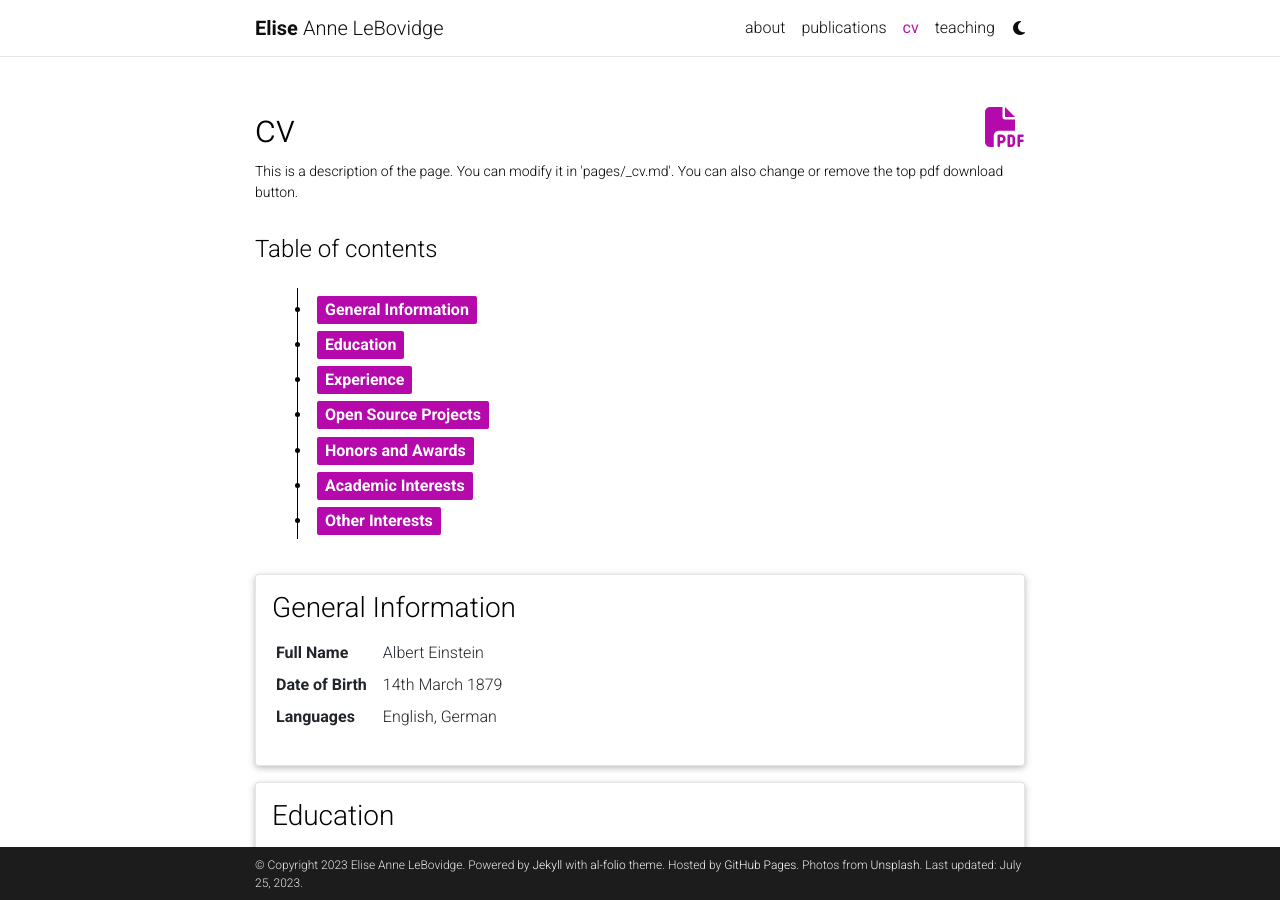
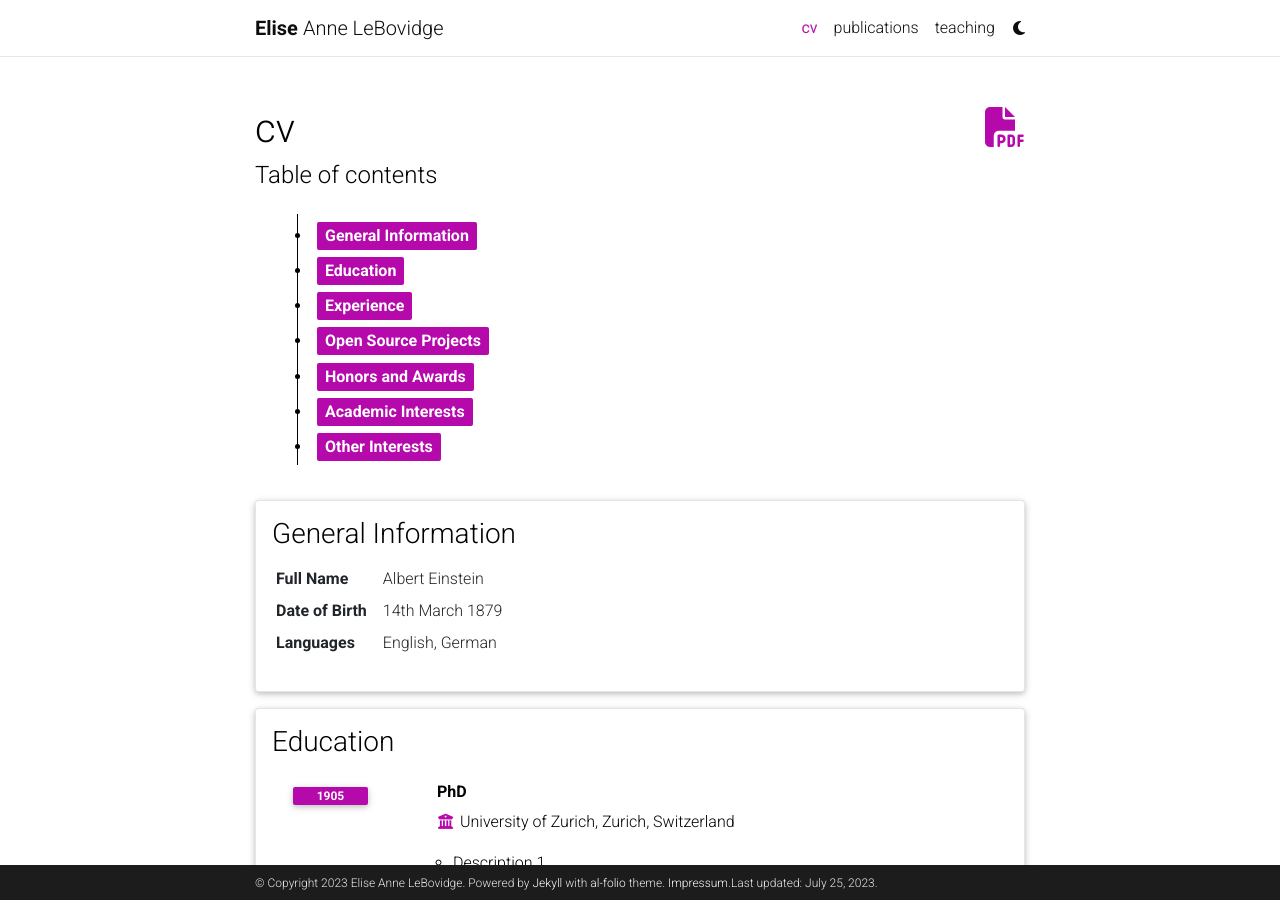
Before and after one commit to eliselebovidge/eliselebovidge.github.io, a Jekyll site: the page built from _pages/cv.md, in a window 1280 px wide and 900 px high. Built offline with Jekyll 4.4.1, drawn with Linux system fonts in a browser that asks for light colours; comment, search, counter and statistics services are not loaded; a style sheet for code colours, icons or effects is not loaded.

Commit message:
Update page details

```diff
--- a/_config.yml
+++ b/_config.yml
@@ -11,17 +11,15 @@ description: > # the ">" symbol means to ignore newlines until "footer_text:"
   A simple, whitespace theme for academics. Based on [*folio](https://github.com/bogoli/-folio) design.
 footer_text: >
   Powered by <a href="https://jekyllrb.com/" target="_blank">Jekyll</a> with <a href="https://github.com/alshedivat/al-folio">al-folio</a> theme.
-  Hosted by <a href="https://pages.github.com/" target="_blank">GitHub Pages</a>.
-  Photos from <a href="https://unsplash.com" target="_blank">Unsplash</a>.
-keywords: jekyll, jekyll-theme, academic-website, portfolio-website  # add your own keywords or leave empty
+keywords: blank # add your own keywords or leave empty
 
 lang: en # the language of your site (for example: en, fr, cn, ru, etc.)
-icon: ⚛️  # the emoji used as the favicon (alternatively, provide image name in /assets/img/)
+icon: ⭐  # the emoji used as the favicon (alternatively, provide image name in /assets/img/)
 
 url: https://eliselebovidge.github.io # the base hostname & protocol for your site
-baseurl: # the subpath of your site, e.g. /blog/
+baseurl: blank # the subpath of your site, e.g. /blog/
 last_updated: true # set to true if you want to display last updated in the footer
-impressum_path:  # set to path to include impressum link in the footer, use the same path as permalink in a page, helps to conform with EU GDPR
+impressum_path: blank  # set to path to include impressum link in the footer, use the same path as permalink in a page, helps to conform with EU GDPR
 
 # -----------------------------------------------------------------------------
 # Theme
--- a/_pages/cv.md
+++ b/_pages/cv.md
@@ -3,7 +3,7 @@ layout: cv
 permalink: /cv/
 title: cv
 nav: true
-nav_order: 4
-cv_pdf: example_pdf.pdf
-description: This is a description of the page. You can modify it in 'pages/_cv.md'. You can also change or remove the top pdf download button.
+nav_order: 1
+cv_pdf: CV_LeBovidgeE.pdf
+description:
 ---
```
Also changed, not shown: _pages/about.md (+3 -5 lines), _pages/publications.md (+3 -3 lines), assets/bibliography/2018-12-22-distill.bib (deleted, +0 -7 lines), assets/bibliography/bibliography.bib (added, +17 -0 lines), 2 other files.
